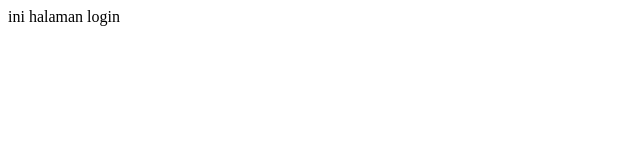
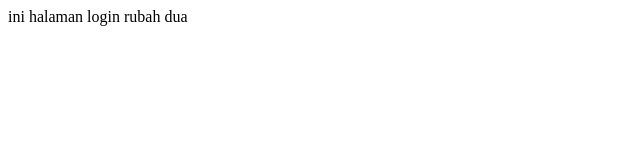
Before and after one commit to nesyanafisa/coba-git-2, a plain HTML site: page login.html in a window 1280 px wide. Shown: the full height of the page, 0-640 px from the left. Drawn offline with Linux system fonts and the light colour scheme.

Commit message:
perubahan kedua halaman login

```diff
--- a/login.html
+++ b/login.html
@@ -7,5 +7,6 @@
 </head>
 <body>
     ini halaman login
+    rubah dua
 </body>
 </html>
```
